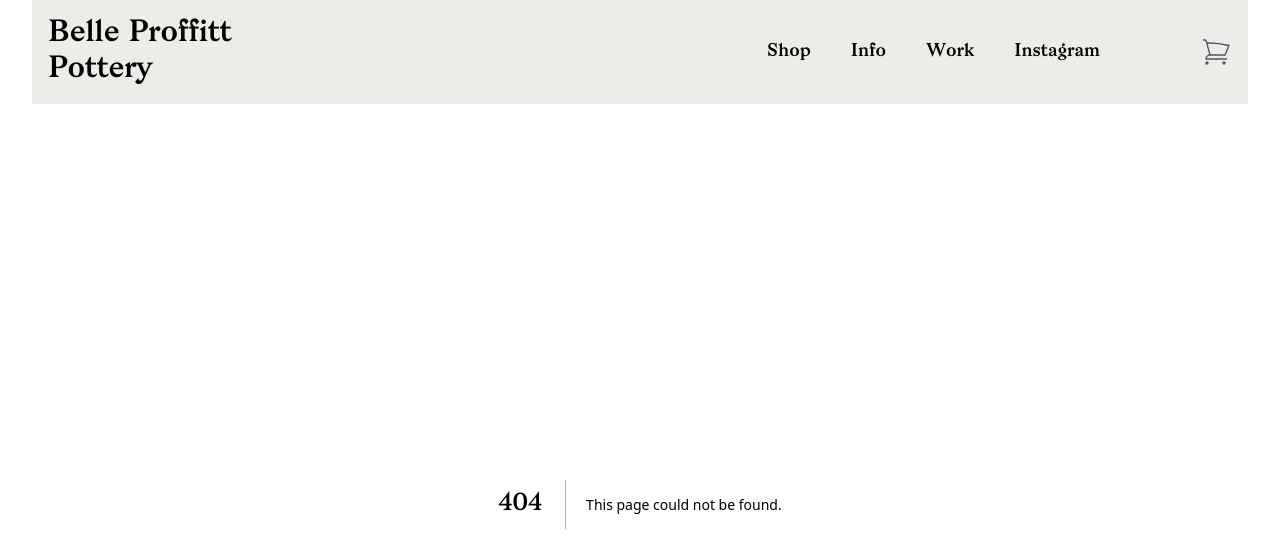
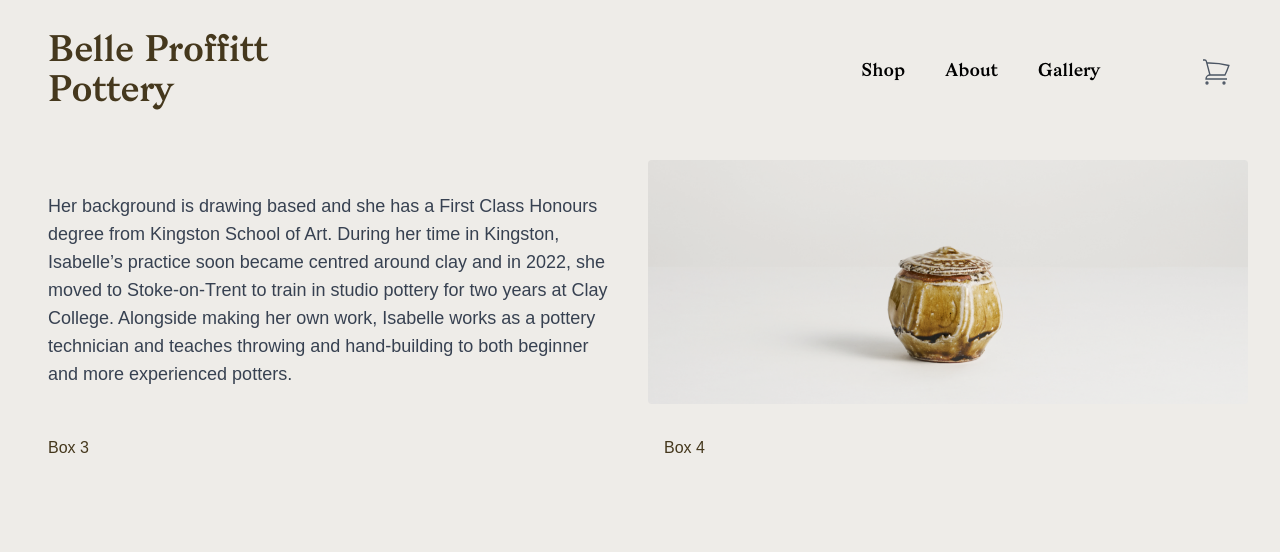
Before and after one commit to EllieForeman/belle-pottery-frontend, a Next.js app: page /about in a window 1280 px wide. Before the commit this address had no page. Shown: the top 552 px of the page. Built offline with nearby package versions, Linux system fonts and the light colour scheme.

Commit message:
added eslint and prettier

```diff
--- /dev/null
+++ b/app/about/page.tsx
@@ -0,0 +1,33 @@
+import Image from "next/image";
+
+const AboutPage = () => {
+  return (
+    <div className="container p-4">
+      <div className="flex flex-wrap gap-4 p-4 items-stretch">
+        <div className="flex-1 basis-[calc(50%-16px)] p-4">
+          <p className="mt-4 text-lg text-gray-700">
+            Her background is drawing based and she has a First Class Honours
+            degree from Kingston School of Art. During her time in Kingston,
+            Isabelle’s practice soon became centred around clay and in 2022, she
+            moved to Stoke-on-Trent to train in studio pottery for two years at
+            Clay College. Alongside making her own work, Isabelle works as a
+            pottery technician and teaches throwing and hand-building to both
+            beginner and more experienced potters.
+          </p>
+        </div>
+        <div className="flex-1 basis-[calc(50%-16px)] p-4 relative">
+          <Image
+            src="/loadingPage.png"
+            alt="Loading..."
+            fill
+            className="object-cover rounded"
+          />
+        </div>
+        <div className="flex-1 basis-[calc(50%-16px)] p-4">Box 3</div>
+        <div className="flex-1 basis-[calc(50%-16px)] p-4">Box 4</div>
+      </div>
+    </div>
+  );
+};
+
+export default AboutPage;
--- a/app/components/menuBar.tsx
+++ b/app/components/menuBar.tsx
@@ -1,35 +1,104 @@
-import Link from 'next/link';
+"use client";
+
+import { useState } from "react";
+import Link from "next/link";
 
 const MenuBar: React.FC = () => {
+  const [isOpen, setIsOpen] = useState(false);
+  const handleClick = () => {
+    console.log("Burger menu toggled!", !isOpen);
+    setIsOpen(!isOpen);
+  };
+
   return (
-    <header className="bg-[var(--background)] p-4 mx-8">
-      <nav className="flex justify-between items-center">
+    <header className="bg-[var(--background)] mx-4 p-2 lg:p-4 lg:mx-8">
+      <button
+        className="z-index: 9999 absolute right-0 mr-6 mt-2 md:hidden block focus:outline-none z-20"
+        onClick={handleClick}
+      >
+        <span className="text-lg font-bagnard material-icons">
+          {isOpen ? "close" : "menu"}
+        </span>
+      </button>
+      <nav className="flex justify-between items-center mt-4">
         <div>
           <Link href="/">
-            <h1 className="text-3xl text-left">Belle Proffitt<br />Pottery</h1>
+            <h1 className="text-xl md:text-xl lg:text-4xl text-left">
+              Belle Proffitt
+              <br />
+              Pottery
+            </h1>
           </Link>
         </div>
-        <div className="flex items-center space-x-8">
+        {/*  DESKTOP MENU */}
+        <div className="flex items-center space-x-8 max-md:hidden">
           <ul className="flex space-x-10 text-black font-bagnard">
             <li>
-                <Link className="text-lg" href="/">Shop</Link>
+              <Link className="text-lg" href="/">
+                Shop
+              </Link>
             </li>
             <li>
-                <Link className="text-lg" href="/about">Info</Link>
+              <Link className="text-lg" href="/about">
+                About
+              </Link>
             </li>
             <li>
-                <Link className="text-lg" href="/contact">Work</Link>
-            </li>
-            <li>
-                <Link className="text-lg"  target="_blank" href="https://www.instagram.com/belle.pots/">Instagram</Link>
+              <Link className="text-lg" href="/contact">
+                Gallery
+              </Link>
             </li>
           </ul>
           <div className="flex items-center justify-end w-[100px]">
-                <svg xmlns="http://www.w3.org/2000/svg" fill="none" viewBox="0 0 24 24" stroke="currentColor" className="h-8 w-8 text-gray-600">
+            <svg
+              xmlns="http://www.w3.org/2000/svg"
+              fill="none"
+              viewBox="0 0 24 24"
+              stroke="currentColor"
+              className="h-8 w-8 text-gray-600"
+            >
               <path d="M2.25 3h1.386c.51 0 .955.343 1.087.835l.383 1.437M7.5 14.25a3 3 0 00-3 3h15.75m-12.75-3h11.218c1.121-2.3 2.1-4.684 2.924-7.138a60.114 60.114 0 00-16.536-1.84M7.5 14.25L5.106 5.272M6 20.25a.75.75 0 11-1.5 0 .75.75 0 011.5 0zm12.75 0a.75.75 0 11-1.5 0 .75.75 0 011.5 0z" />
             </svg>
           </div>
         </div>
+
+        {/* Full-Screen Mobile Menu */}
+        {isOpen && (
+          <div
+            className="fixed inset-0 bg-white z-10 flex flex-col justify-center items-center space-y-6 md:hidden"
+            onClick={() => setIsOpen(false)} // Close the menu when clicking outside the links
+          >
+            <ul className="text-black font-bagnard text-center space-y-12">
+              <li>
+                <Link
+                  className="text-4xl"
+                  href="/"
+                  onClick={() => setIsOpen(false)}
+                >
+                  Shop
+                </Link>
+              </li>
+              <li>
+                <Link
+                  className="text-4xl"
+                  href="/about"
+                  onClick={() => setIsOpen(false)}
+                >
+                  About
+                </Link>
+              </li>
+              <li>
+                <Link
+                  className="text-4xl"
+                  href="/contact"
+                  onClick={() => setIsOpen(false)}
+                >
+                  Gallry
+                </Link>
+              </li>
+            </ul>
+          </div>
+        )}
       </nav>
     </header>
   );
--- a/app/globals.css
+++ b/app/globals.css
@@ -3,13 +3,13 @@
 @tailwind utilities;
 
 :root {
-  --background: #EEECE8;
-  --foreground: #45381D;
+  --background: #eeece8;
+  --foreground: #45381d;
 }
 
 @font-face {
-  font-family: 'Bagnard';
-  src: url('/fonts/Bagnard.otf') format('opentype');
+  font-family: "Bagnard";
+  src: url("/fonts/Bagnard.otf") format("opentype");
   font-weight: normal;
   font-style: normal;
 }
@@ -21,5 +21,5 @@ body {
 }
 
 h1 {
-  font-family: 'Bagnard';
+  font-family: "Bagnard";
 }
--- a/app/layout.tsx
+++ b/app/layout.tsx
@@ -4,7 +4,8 @@ import MenuBar from "./components/menuBar";
 
 export const metadata: Metadata = {
   title: "Belle Proffitt Pottery",
-  description: "Website for Belle Proffitt's pottery, including home, about, her work and online shop",
+  description:
+    "Website for Belle Proffitt's pottery, including home, about, her work and online shop",
 };
 
 export default function RootLayout({
--- a/app/page.tsx
+++ b/app/page.tsx
@@ -3,11 +3,10 @@ import LoadingScreen from "./components/loadingScreen";
 export default function Home() {
   return (
     <div>
-      <LoadingScreen/>
+      <LoadingScreen />
       <div className="container flex align-middle">
         {/* <h1>home page hello</h1> */}
       </div>
     </div>
-
   );
 }
```
Also changed, not shown: app/components/loadingScreen.tsx (+4 -4 lines), eslint.config.mjs (added, +21 -0 lines), package.json (+17 -6 lines), tailwind.config.ts (+6 -6 lines), .eslintrc.json (deleted), app/components/slider.tsx (added), 2 other files (tests, documents, lock files or other folders). Lines whose indentation alone changed are shown as unchanged.
